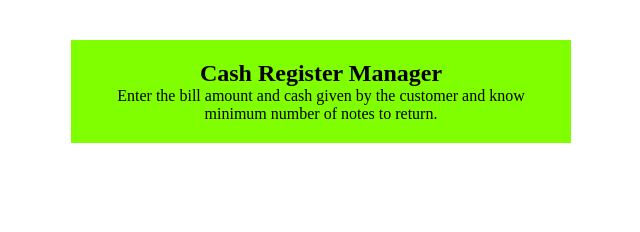
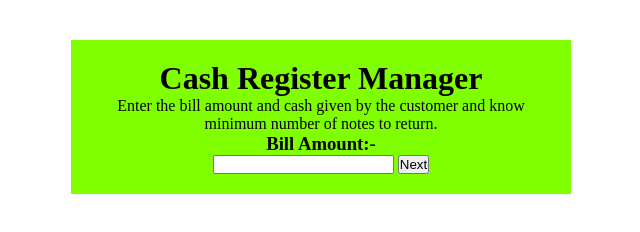
Before and after one commit to SauravKumar-max/cash-register-manager, a plain HTML site: page index.html in a window 1280 px wide. Shown: the whole page, without its empty margins (319-959 px from the left). Drawn offline with Linux system fonts and the light colour scheme.

Commit message:
added bill input element

```diff
--- a/index.html
+++ b/index.html
@@ -9,9 +9,15 @@
 </head>
 <body>
     <div class="container">
-        <h2>Cash Register Manager</h2>
-        <p>Enter the bill amount and cash given by the customer
-           and know minimum number of notes to return.</p>
+        <div class="bill">
+            <h1 class="">Cash Register Manager</h1>
+            <p>Enter the bill amount and cash given by the customer
+                and know minimum number of notes to return.</p>
+           <h3>Bill Amount:-</h3>
+           <input type="number" />
+           <button>Next</buttton>
+        </div>
+        <div class="cash"></div>
     </div>
 </body>
 </html>
```
